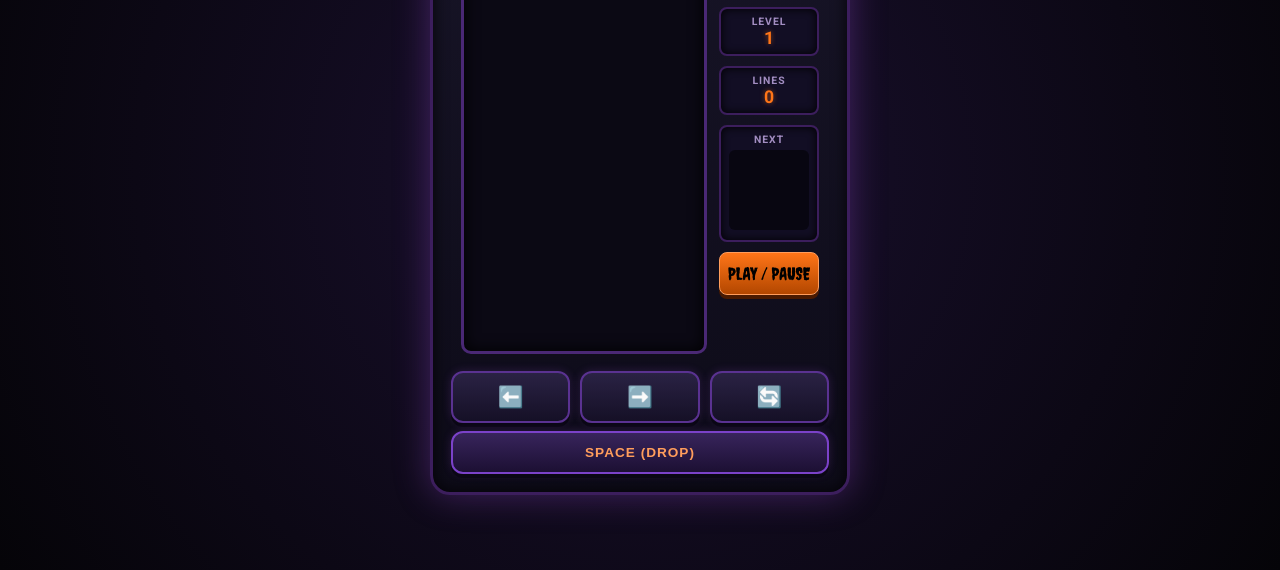
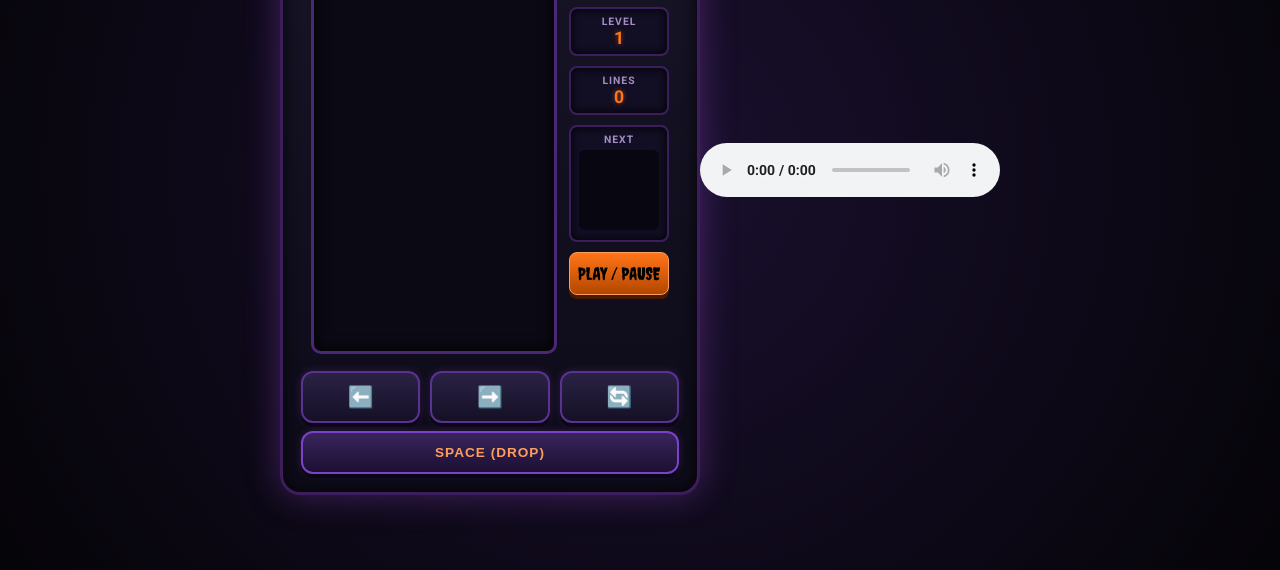
Before and after one commit to miuccio/tetris-halloween, a plain HTML site: page index.html in a window 1280 px wide. Shown: the part 230-800 px from the top of the page. Drawn offline with Linux system fonts and the light colour scheme.

Commit message:
Add controls to background music audio element
Added controls attribute to background music audio element.

```diff
--- a/index.html
+++ b/index.html
@@ -54,6 +54,6 @@
   </div>
 
   <script src="tetris.js"></script>
-  <audio id="bg-music" src="Halloween_Tetris.mp3" loop></audio>
+  <audio id="bg-music" src="Halloween_Tetris.mp3" loop controls></audio>
 </body>
 </html>
```
